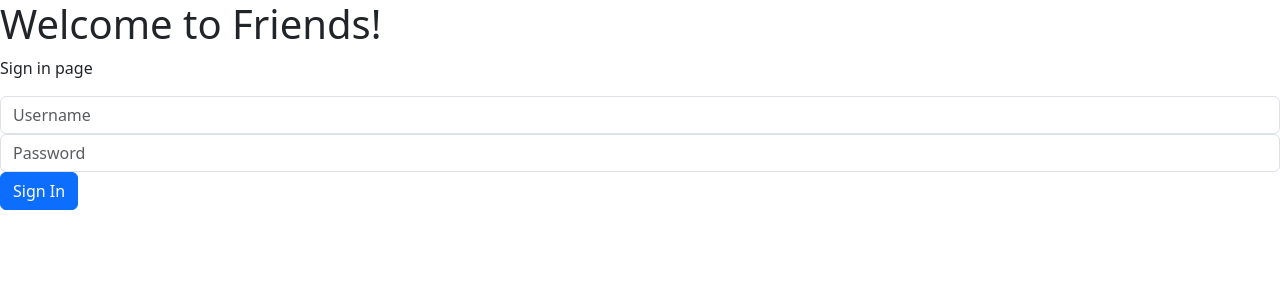
After one commit to avlanty/friends, a Django app: page /sign-in/ in a window 1280 px wide. The commit adds this page. Shown: the top 300 px of the page. Run offline with Django 5.2, Linux system fonts and the light colour scheme.

Commit message:
db models changed - users can sign in

```diff
--- a/backend/backend/settings.py
+++ b/backend/backend/settings.py
@@ -86,6 +86,8 @@ DATABASES = {
     }
 }
 
+AUTH_USER_MODEL = 'users.Member'
+
 
 # Password validation
 # https://docs.djangoproject.com/en/5.1/ref/settings/#auth-password-validators
--- /dev/null
+++ b/backend/users/templates/users/signin.html
@@ -0,0 +1,14 @@
+{% extends 'users/base.html' %}
+{% block content %}
+<p>Sign in page</p>
+<form method="post" action="{% url 'signin' %}">
+    {% csrf_token %}
+    <div class="form-group">
+      <input type="text" class="form-control" id="user_name" name="username" placeholder="Username" value="{{ username }}">
+    </div>
+    <div class="form-group">
+      <input type="password" class="form-control" id="password" name="password" placeholder="Password">
+    </div>
+    <button type="submit" class="btn btn-primary">Sign In</button>
+</form>
+{% endblock %}
--- a/backend/users/templates/users/signup.html
+++ b/backend/users/templates/users/signup.html
@@ -4,13 +4,13 @@
 <form method="post" action="{% url 'signup' %}">
     {% csrf_token %}
     <div class="form-group">
-        <input type="text" class="form-control" id="first_name" name="first_name" placeholder="First name" value="{{ firstname }}">
+      <input type="text" class="form-control" id="first_name" name="first_name" placeholder="First name" value="{{ first_name }}">
     </div>
     <div class="form-group">
-        <input type="text" class="form-control" id="last_name" name="last_name" placeholder="Last name" value="{{ lastname }}">
+      <input type="text" class="form-control" id="last_name" name="last_name" placeholder="Last name" value="{{ last_name }}">
     </div>
     <div class="form-group">
-        <input type="text" class="form-control" id="user_name" name="user_name" placeholder="Username" value="{{ username }}">
+      <input type="text" class="form-control" id="username" name="username" placeholder="Username" value="{{ username }}">
     </div>
     <div class="form-group">
       <input type="email" class="form-control" id="email" name="email" aria-describedby="emailHelp" placeholder="Email" value="{{ email }}">
--- a/backend/users/urls.py
+++ b/backend/users/urls.py
@@ -4,4 +4,5 @@ from . import views
 urlpatterns = [
     path('', views.home, name="home"),
     path('sign-up/', views.sign_up, name="signup"),
+    path('sign-in/', views.sign_in, name="signin"),
 ]
--- a/backend/users/views.py
+++ b/backend/users/views.py
@@ -1,6 +1,8 @@
 from django.shortcuts import render, redirect
+from django.contrib.auth import authenticate, login
+from django.db import IntegrityError
 from django.contrib import messages
-from .forms import MemberForm
+from .models import Member
 
 # Create your views here.
 def home(request):
@@ -8,22 +10,51 @@ def home(request):
 
 def sign_up(request):
     if request.method == "POST":
-        form = MemberForm(request.POST or None)
-        if form.is_valid():
-            form.save()
-        else:
-            firstname = request.POST['first_name']
-            lastname = request.POST['last_name']
-            username = request.POST['user_name']
-            email = request.POST['email']
-            password = request.POST['email']
-            messages.error(request, ('Your form is invalid, please try again.'))
-            return render(request, "users/signup.html", {'firstname':firstname,
-                                                         'lastname':lastname,
-                                                         'username':username,
-                                                         'email':email,
-                                                         'password':password},)
-        messages.success(request, ('Form submitted. Thank you for joining Friends!'))
-        return redirect("home")
+        first_name = request.POST.get('first_name', '')
+        last_name = request.POST.get('last_name', '')
+        username = request.POST.get('username', '')
+        email = request.POST.get('email', '')
+        password = request.POST.get('password', '')
+
+        try:
+            Member.objects.create_user(username=username, password=password, email=email, first_name=first_name, last_name=last_name)
+            messages.success(request, 'Your account has been created. Welcome to Friends!')
+            return redirect("home")
+
+        except IntegrityError:
+            if Member.objects.filter(username=username).exists() or Member.objects.filter(email=email).exists():
+                messages.error(request, 'Username and/or email already exists. Please choose another.')
+            return render(request, "users/signup.html", {'first_name': first_name,
+                                                        'last_name': last_name,
+                                                        'username': username,
+                                                        'email': email,
+                                                        'password': password
+            })
+
+        except Exception:
+            messages.error(request, f"You must fill all fields. Please try again.")
+            return render(request, "users/signup.html", {'first_name': first_name,
+                                                        'last_name': last_name,
+                                                        'username': username,
+                                                        'email': email,
+                                                        'password': password
+            })
+
     else:
         return render(request, "users/signup.html")
+
+
+def sign_in(request):
+    if request.method == "POST":
+        username = request.POST.get('username')
+        password = request.POST.get('password')
+        user = authenticate(request, username=username, password=password)
+        if user is not None:
+            login(request, user)
+            return redirect("home")
+        else:
+            messages.error(request, ('Incorrect email or password, please try again.'))
+            return render(request, "users/signin.html", {'username':username,
+                                                        'password':password},)
+    else:
+        return render(request, "users/signin.html")
```
Also changed, not shown: backend/users/admin.py (+9 -1 lines), backend/users/forms.py (+10 -3 lines), backend/users/models.py (+4 -7 lines), backend/users/migrations/0001_initial.py.
